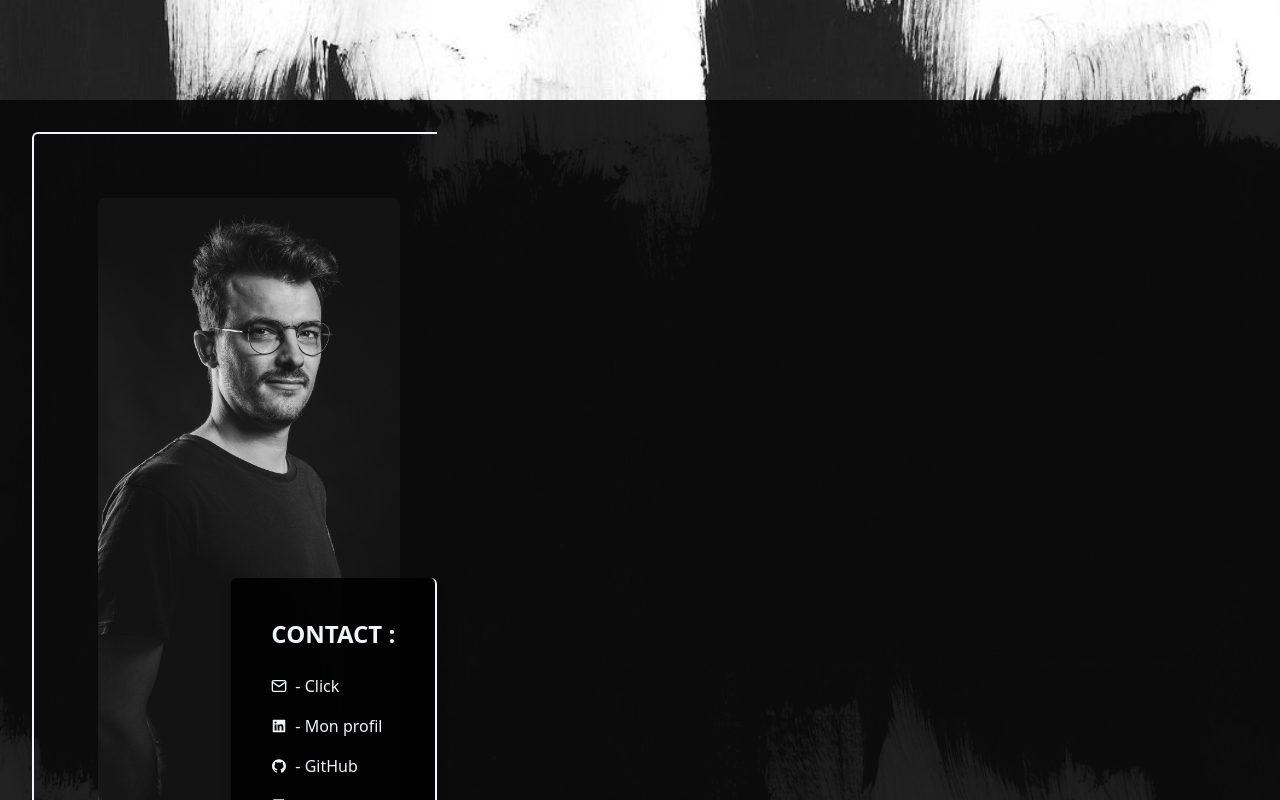
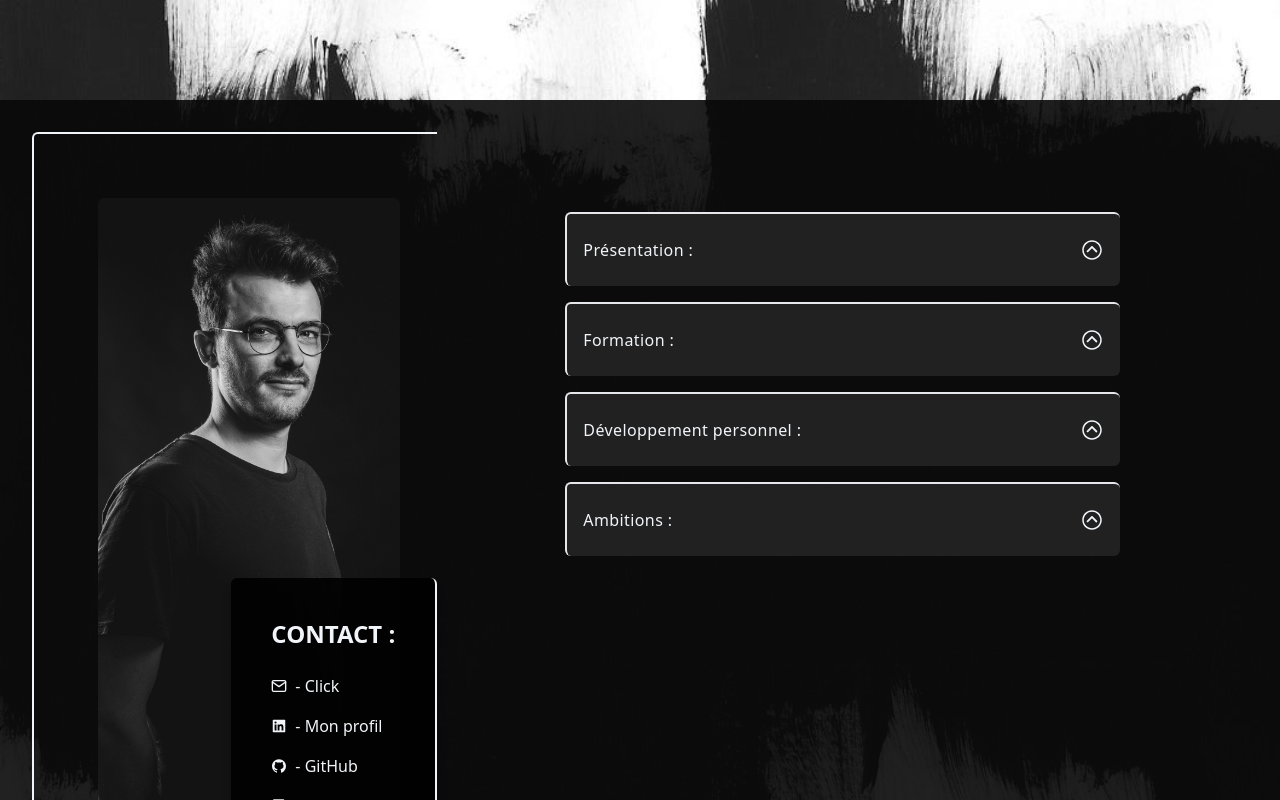
Before and after one commit to rcarondw/portfolio, a React (Vite) app: page / in a window 1280 px wide. Shown: the part 960-1760 px from the top of the page. Built offline with nearby package versions, Linux system fonts and the light colour scheme; no server answers.

Commit message:
finish all text boxes

```diff
--- a/src/components/Profil/Profil.jsx
+++ b/src/components/Profil/Profil.jsx
@@ -1,4 +1,4 @@
-import React, { useEffect, useState } from "react";
+import React, { useEffect, useState, useRef } from "react";
 import Magnifier from "react-magnifier";
 import { CopyToClipboard } from "react-copy-to-clipboard";
 import photo from "../../assets/photojungle.webp";
@@ -7,10 +7,15 @@ import { FiMail } from "react-icons/fi";
 import { AiFillLinkedin } from "react-icons/ai";
 import { AiFillGithub } from "react-icons/ai";
 import { AiOutlineFileSearch } from "react-icons/ai";
+import { IoIosArrowDropdown } from "react-icons/io";
 // import "./Profil.css";
 
 export default function Profil({ setIsCopy }) {
   const [isActive, setIsActive] = useState(false);
+  const [openBox1, setOpenBox1] = useState(false);
+  const [openBox2, setOpenBox2] = useState(false);
+  const [openBox3, setOpenBox3] = useState(false);
+  const [openBox4, setOpenBox4] = useState(false);
 
   const handleCopy = () => {
     setIsCopy(true);
@@ -18,6 +23,36 @@ export default function Profil({ setIsCopy }) {
       setIsCopy(false);
     }, 3000);
   };
+
+  const handleBoxClick1 = (e) => {
+    setOpenBox1(!openBox1);
+    setOpenBox2(false);
+    setOpenBox3(false);
+    setOpenBox4(false);
+  };
+  const handleBoxClick2 = (e) => {
+    setOpenBox1(false);
+    setOpenBox2(!openBox2);
+    setOpenBox3(false);
+    setOpenBox4(false);
+  };
+  const handleBoxClick3 = (e) => {
+    setOpenBox1(false);
+    setOpenBox2(false);
+    setOpenBox3(!openBox3);
+    setOpenBox4(false);
+  };
+  const handleBoxClick4 = (e) => {
+    setOpenBox1(false);
+    setOpenBox2(false);
+    setOpenBox3(false);
+    setOpenBox4(!openBox4);
+  };
+
+  const textBox =
+    "rounded-b-md p-4 mb-2 -mt-4 bg-bgGray border-b-2 border-r-2 ";
+  const titreBox =
+    "flex justify-between items-center bg-bgGrayLighter rounded-md p-4 my-4 border-t-2 border-l-2";
 
   return (
     <div className="h-screen w-full flex p-8 relative text-gray-950 dark:text-slate-100">
@@ -71,54 +106,134 @@ export default function Profil({ setIsCopy }) {
         </div>
       </div>
 
-      {/* <div className="h-full w-2/3 flex flex-col items-center justify-around px-32 py-16 ">
+      <div className="h-full w-2/3  flex flex-col items-center justify-start px-32 py-16 ">
         {document.cookie === "i18next=fr" ? (
-          <p className="text-justify leading-10 tracking-wide ">
+          <p className="w-full text-justify leading-10 tracking-wide ">
+            <div className="w-full">
+              <div
+                className={`${titreBox}`}
+                id="1"
+                onClick={(e) => handleBoxClick1(e)}
+              >
+                {/* () => setOpenBox1(!openBox1) */}
+                <p>Présentation :</p>
+                <IoIosArrowDropdown
+                  className={`text-slate-100 text-2xl  ${
+                    openBox1 ? "" : "rotate-180"
+                  }`}
+                />
+              </div>
+              {openBox1 && (
+                <div className={`${textBox}`}>
                   <span className="ml-20"></span>Je m'appelle{" "}
-            <span className="font-extrabold">Rémi Caron</span>, j'ai 32 ans et
-            je viens de valider avec succès mon diplôme de développeur
-            d'applications web et mobile avancées, une formation enrichissante
-            que j'ai suivie avec brio à la{" "}
-            <span className="font-extrabold">"Wild Code School"</span>, où j'ai
-            été chaleureusement félicité par le jury. <br />
-            <span className="ml-20"></span>Durant ces deux années de formation,
-            j'ai eu la chance de participer à divers projets, que ce soit au
-            sein de l'école ou en entreprise pendant mon alternance. Mon
-            expertise s'est principalement focalisée sur{" "}
-            <span className="font-extrabold">React</span> en front-end, que j'ai
-            su associer à <span className="font-extrabold">Tailwind</span>, dont
-            je maîtrise désormais toutes les subtilités. En ce qui concerne le
-            back-end, j'ai travaillé avec
-            <span className="font-extrabold"> Node/Express</span> en utilisant{" "}
-            <span className="font-extrabold">Prisma</span> avec{" "}
-            <span className="font-extrabold">GraphQL</span>, et bien sûr, j'ai
-            réalisé tous ces projets avec{" "}
+                  <span className="font-extrabold">Rémi Caron</span>, j'ai 32
+                  ans et je viens de valider avec succès mon diplôme de
+                  développeur d'applications web et mobile avancées, une
+                  formation enrichissante que j'ai suivie avec brio à la{" "}
+                  <span className="font-extrabold">"Wild Code School"</span>, où
+                  j'ai été chaleureusement félicité par le jury. <br />
+                </div>
+              )}
+            </div>
+            <div className="w-full">
+              <div
+                className={`${titreBox}`}
+                // onClick={() => setOpenBox2(!openBox2)}
+                onClick={(e) => handleBoxClick2(e)}
+              >
+                <p>Formation :</p>
+                <IoIosArrowDropdown
+                  className={`text-slate-100 text-2xl  ${
+                    openBox2 ? "" : "rotate-180"
+                  }`}
+                />
+              </div>
+              {openBox2 && (
+                <div className={`${textBox}`} id="box-2">
+                  <span className="ml-20"></span>Durant ces deux années de
+                  formation, j'ai eu la chance de participer à divers projets,
+                  que ce soit au sein de l'école ou en entreprise pendant mon
+                  alternance. Mon expertise s'est principalement focalisée sur{" "}
+                  <span className="font-extrabold">React</span> en front-end,
+                  que j'ai su associer à{" "}
+                  <span className="font-extrabold">Tailwind</span>, dont je
+                  maîtrise désormais toutes les subtilités. En ce qui concerne
+                  le back-end, j'ai travaillé avec
+                  <span className="font-extrabold"> Node/Express</span> en
+                  utilisant <span className="font-extrabold">Prisma</span> avec{" "}
+                  <span className="font-extrabold">GraphQL</span>, et bien sûr,
+                  j'ai réalisé tous ces projets avec{" "}
                   <span className="font-extrabold">TypeScript</span> pour une
-            meilleure sécurité et efficacité. J'ai également eu l'occasion de
-            coder des projets en <span className="font-extrabold">Next.js</span>
-            , ainsi que des applications complètes en{" "}
+                  meilleure sécurité et efficacité. J'ai également eu l'occasion
+                  de coder des projets en{" "}
+                  <span className="font-extrabold">Next.js</span>, ainsi que des
+                  applications complètes en{" "}
                   <span className="font-extrabold">
                     MERN (MongoDB, Express, React, Node.js)
                   </span>
-            . Durant mon alternance, j'ai même eu l'opportunité de travailler
-            sur un projet avec <span className="font-extrabold">WordPress</span>
-            , ce qui m'a permis d'élargir mes compétences et de diversifier mes
-            connaissances dans le domaine du développement. <br />{" "}
-            <span className="ml-20"></span>En parallèle de mon apprentissage en
-            développement, j'ai également acquis une solide maîtrise de{" "}
-            <span className="font-extrabold">Figma</span>, grâce à la création
-            de plusieurs designs de site pour l'entreprise dans laquelle j'étais
-            alternant, ainsi que pour un projet de cours. De plus, je suis
-            actuellement en train de me former sur{" "}
+                  . Durant mon alternance, j'ai même eu l'opportunité de
+                  travailler sur un projet avec{" "}
+                  <span className="font-extrabold">WordPress</span>
+                  , ce qui m'a permis d'élargir mes compétences et de
+                  diversifier mes connaissances dans le domaine du
+                  développement. <br />{" "}
+                </div>
+              )}
+            </div>
+            <div className="w-full">
+              <div
+                className={`${titreBox}`}
+                // onClick={() => setOpenBox3(!openBox3)}
+                onClick={(e) => handleBoxClick3(e)}
+              >
+                <p>Développement personnel :</p>
+                <IoIosArrowDropdown
+                  className={`text-slate-100 text-2xl  ${
+                    openBox3 ? "" : "rotate-180"
+                  }`}
+                />
+              </div>
+              {openBox3 && (
+                <div className={`${textBox}`} id="box-3">
+                  <span className="ml-20"></span>En parallèle de mon
+                  apprentissage en développement, j'ai également acquis une
+                  solide maîtrise de{" "}
+                  <span className="font-extrabold">Figma</span>, grâce à la
+                  création de plusieurs designs de site pour l'entreprise dans
+                  laquelle j'étais alternant, ainsi que pour un projet de cours.
+                  De plus, je suis actuellement en train de me former sur{" "}
                   <span className="font-bold">Blender</span> en association avec{" "}
                   <span className="font-bold">Three.js</span>, ouvrant ainsi de
-            nouvelles perspectives passionnantes dans le monde de la 3D. <br />
+                  nouvelles perspectives passionnantes dans le monde de la 3D.{" "}
+                  <br />
+                </div>
+              )}
+            </div>
+            <div className="w-full">
+              <div
+                className={`${titreBox}`}
+                // onClick={() => setOpenBox4(!openBox4)}
+                onClick={(e) => handleBoxClick4(e)}
+              >
+                <p>Ambitions :</p>
+                <IoIosArrowDropdown
+                  className={`text-slate-100 text-2xl  ${
+                    openBox4 ? "" : "rotate-180"
+                  }`}
+                />
+              </div>
+              {openBox4 && (
+                <div className={`${textBox}`} id="box-4">
                   <span className="ml-20"></span>Aujourd'hui, fort de toutes ces
-            expériences et compétences, je suis animé par une forte volonté
-            d'apprendre et de progresser davantage dans le domaine qui me
-            passionne tant. Je suis donc à la recherche de mon premier emploi
-            dans la tech, motivé et déterminé à mettre en pratique mes
-            connaissances tout en continuant à enrichir mon savoir-faire.
+                  expériences et compétences, je suis animé par une forte
+                  volonté d'apprendre et de progresser davantage dans le domaine
+                  qui me passionne tant. Je suis donc à la recherche de mon
+                  premier emploi dans la tech, motivé et déterminé à mettre en
+                  pratique mes connaissances tout en continuant à enrichir mon
+                  savoir-faire.
+                </div>
+              )}
+            </div>
           </p>
         ) : (
           <p className="text-justify leading-10 tracking-wide ">
@@ -168,7 +283,7 @@ export default function Profil({ setIsCopy }) {
             continuing to enrich my expertise.
           </p>
         )}
-      </div> */}
+      </div>
       {isActive && (
         <div
           className="absolute top-0 left-0 w-full h-full z-50 bg-black bg-opacity-80 flex justify-center items-center"
--- a/tailwind.config.js
+++ b/tailwind.config.js
@@ -7,6 +7,7 @@ export default {
     extend: {
       colors: {
         bgGray: "#090909",
+        bgGrayLighter: "#212121",
       },
       boxShadow: {
         inShadow: "inset 0px 0px 20px 8px rgba(0,0,0,0.65)",
```
Lines whose indentation alone changed are shown as unchanged.
